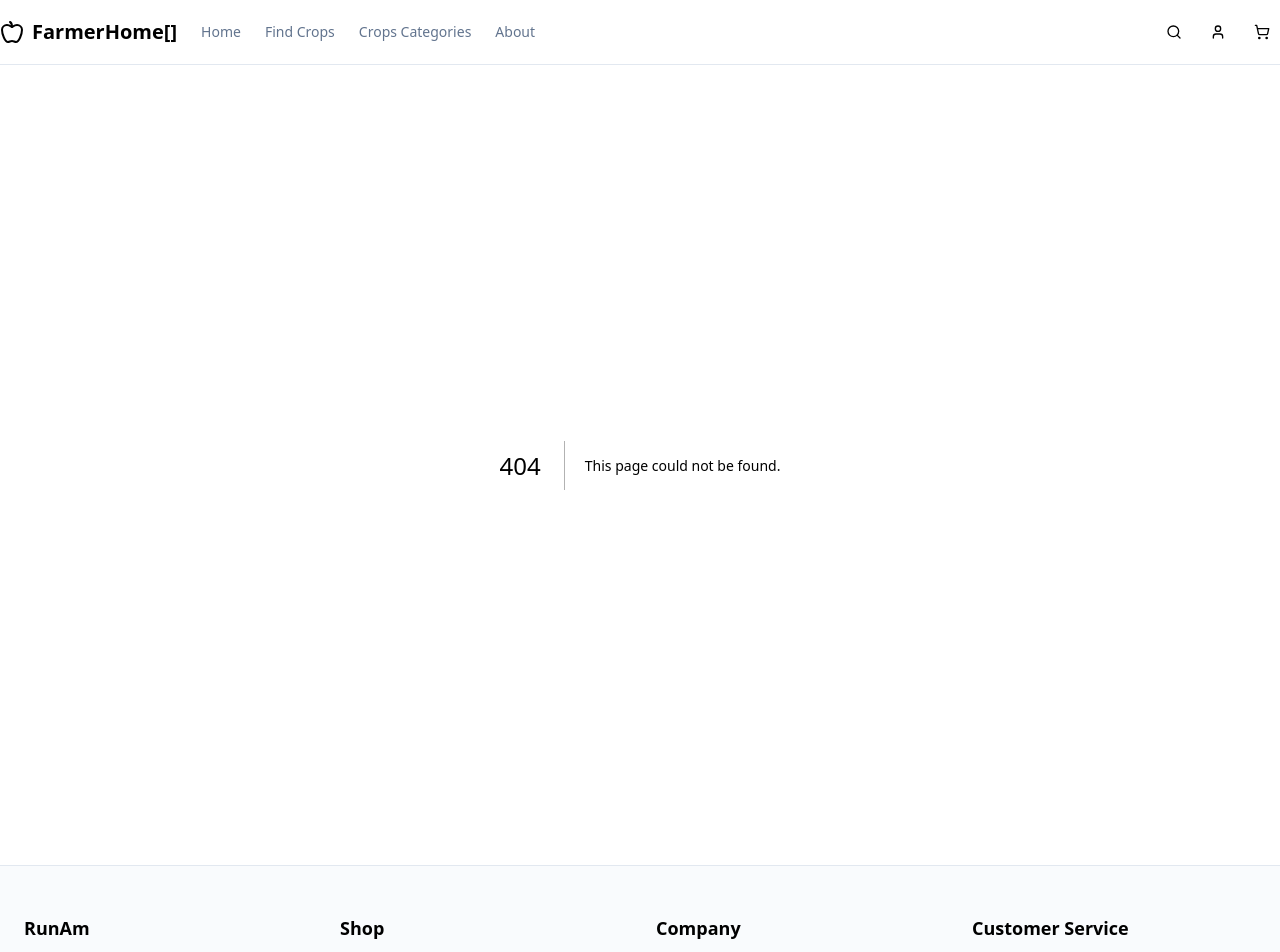
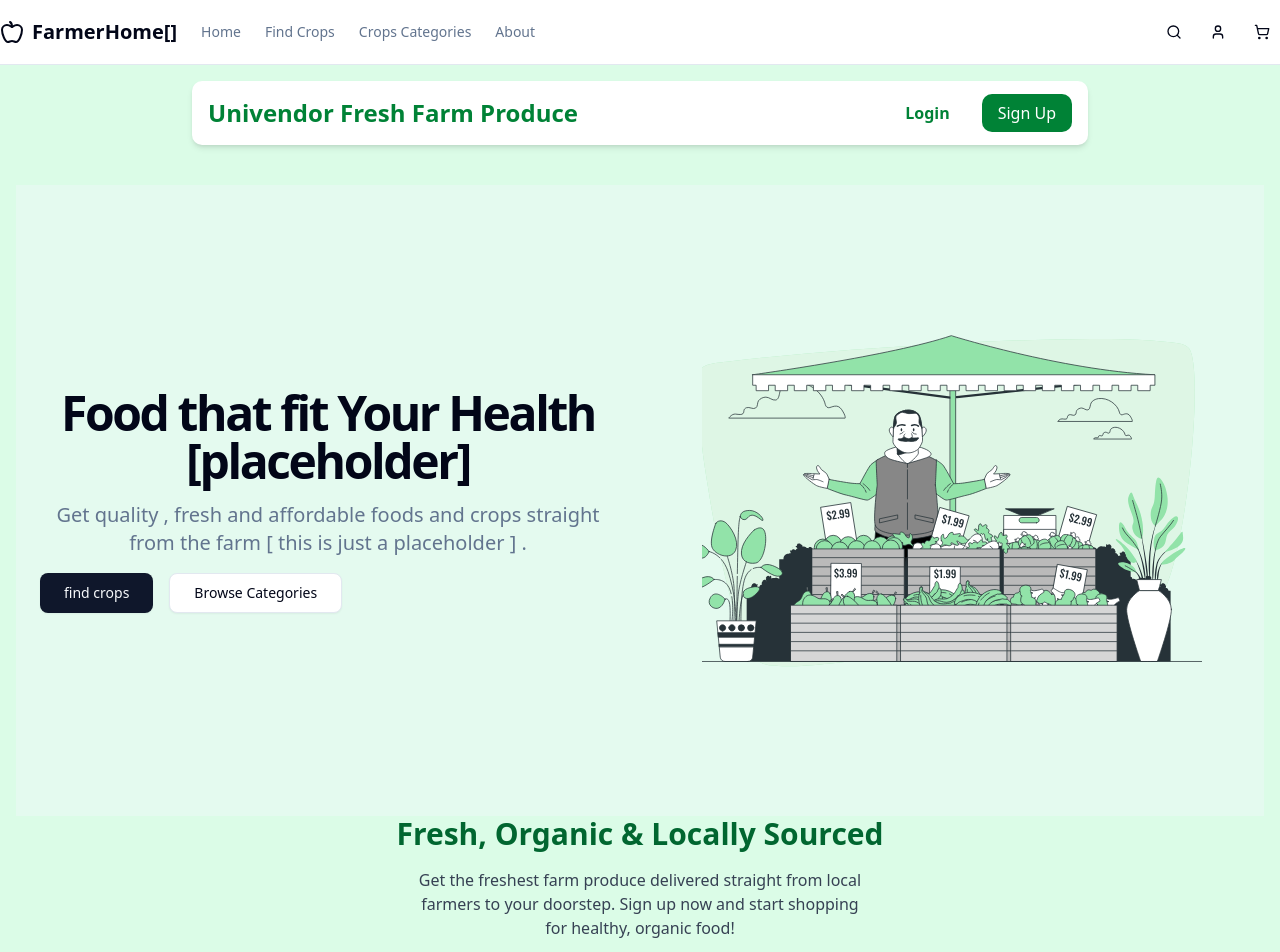
Before and after one commit to urah001/farmproduct, a Next.js app: page /landing in a window 1280 px wide. Before the commit this address had no page. Shown: the top 952 px of the page. Built offline with nearby package versions, Linux system fonts and the light colour scheme.

Commit message:
added landing page

```diff
--- /dev/null
+++ b/app/landing/page.tsx
@@ -0,0 +1,50 @@
+import { HeroSection } from "@/components/ui/hero-section";
+import React from "react";
+
+const LandingPage = () => {
+  return (
+    <div className="min-h-screen bg-green-100 flex flex-col items-center justify-center p-4">
+      {/* Header */}
+      <header className="w-full max-w-4xl flex justify-between items-center p-4 bg-white shadow-md rounded-lg">
+        <h1 className="text-2xl font-bold text-green-700">
+          Univendor Fresh Farm Produce
+        </h1>
+        <div>
+          <a
+            href="/login"
+            className="px-4 py-2 text-green-700 font-semibold hover:underline"
+          >
+            Login
+          </a>
+          <a
+            href="/signup"
+            className="ml-4 px-4 py-2 bg-green-700 text-white rounded-lg hover:bg-green-800"
+          >
+            Sign Up
+          </a>
+        </div>
+      </header>
+
+      {/* Main Section */}
+      <main className="flex flex-col items-center text-center mt-10">
+      <HeroSection />
+        <h2 className="text-3xl font-bold text-green-800">
+          Fresh, Organic & Locally Sourced
+        </h2>
+        <p className="text-gray-700 mt-4 max-w-md">
+          Get the freshest farm produce delivered straight from local farmers to
+          your doorstep. Sign up now and start shopping for healthy, organic
+          food!
+        </p>
+        <a
+          href="/signup"
+          className="mt-6 px-6 py-3 bg-green-700 text-white rounded-lg text-lg font-semibold hover:bg-green-800"
+        >
+          Get Started
+        </a>
+      </main>
+    </div>
+  );
+};
+
+export default LandingPage;
--- a/app/layout.tsx
+++ b/app/layout.tsx
@@ -3,7 +3,7 @@ import { Geist, Geist_Mono } from "next/font/google";
 import "./globals.css";
 import { CartProvider } from "@/components/ui/cart-provider";
 import Header from "@/components/ui/header";
-import Footer from "@/components/ui/footer";
+//import Footer from "@/components/ui/footer";
 
 const geistSans = Geist({
   variable: "--font-geist-sans",
@@ -25,16 +25,20 @@ export default function RootLayout({
 }: Readonly<{
   children: React.ReactNode;
 }>) {
+
+
+
   return (
     <html lang="en">
       <body
         className={`${geistSans.variable} ${geistMono.variable} antialiased`}
       >
+
         <CartProvider>
           <div className="flex min-h-screen flex-col">
             <Header />
             {children}
-            <Footer />
+            {/* <Footer /> */}
           </div>
         </CartProvider>
       </body>
--- a/app/page.tsx
+++ b/app/page.tsx
@@ -3,9 +3,12 @@ import ProductGrid from "@/components/ui/product-grid";
 import { FeaturedProducts } from "@/components/ui/featured-products";
 import { HeroSection } from "@/components/ui/hero-section";
 import { CategoryList } from "@/components/ui/category-list";
+import { redirect } from "next/navigation";
 
 export default function Home() {
-  return (
+  //a simple auth that redirect user is they are logged in or not , just for testing purposes only
+  const user = false;
+  return user ? (
     <main className="flex-1">
       <HeroSection />
       <div className="container px-4 md:px-6 py-8">
@@ -43,5 +46,7 @@ export default function Home() {
         </section>
       </div>
     </main>
+  ) : (
+    redirect("/landing")
   );
 }
--- a/components/ui/hero-section.tsx
+++ b/components/ui/hero-section.tsx
@@ -30,7 +30,7 @@ export function HeroSection() {
             <div className="relative w-full max-w-[500px] aspect-[4/3] overflow-hidden rounded-xl">
           {/* change this image */}
               <Image
-                src="/serviceFeatured.jpg"
+                src="/famer.svg"
                 alt="Featured products showcase"
                 layout="fill" /* Stretches image to fit the parent */
                 objectFit="cover" /* Ensures the image covers the area */
```
Also changed, not shown: public/famer.svg (added).
